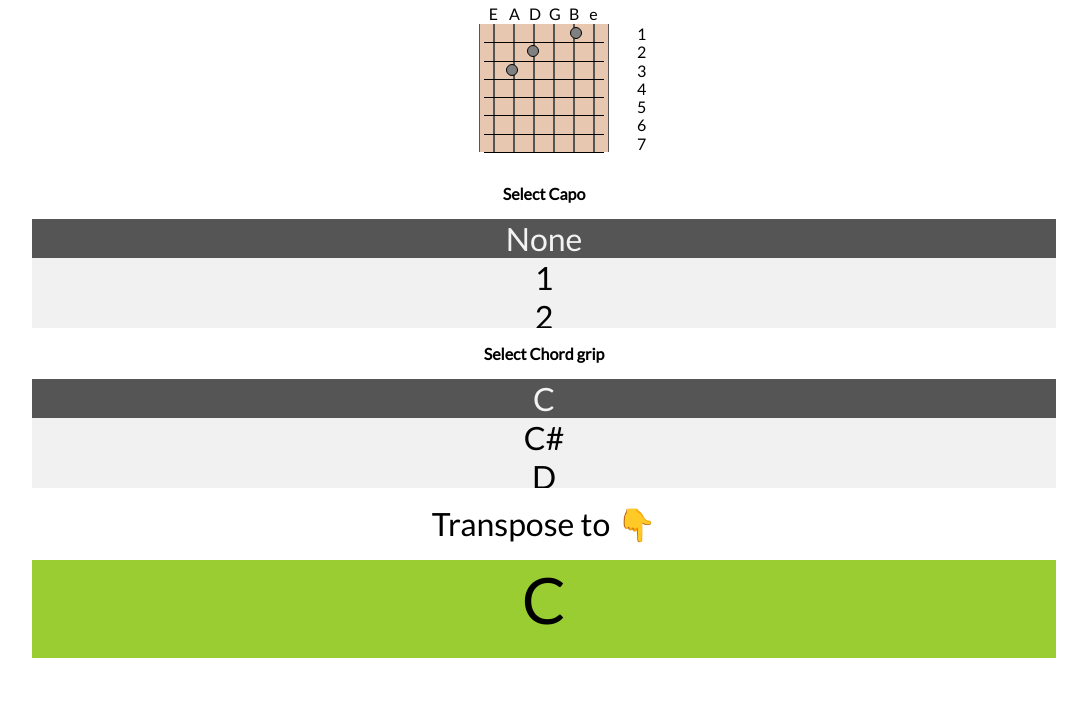
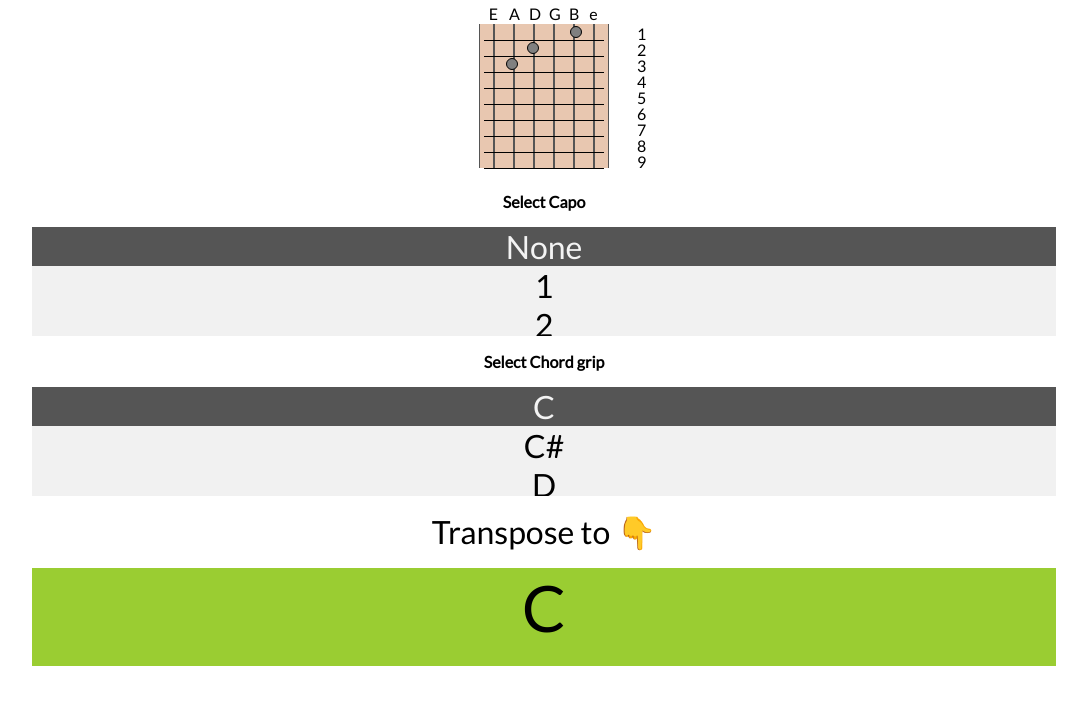
Before and after one commit to thedann/capo-transposer, a React (Create React App) app: page / in a window 1280 px wide. Shown: the top 704 px of the page, without its empty margins (96-1183 px from the left). Built offline with nearby package versions, Linux system fonts and the light colour scheme.

Commit message:
fix for D# chord

```diff
--- a/src/App.tsx
+++ b/src/App.tsx
@@ -19,7 +19,7 @@ const MainWrapper = styled.div`
   flex-direction: column;
   width: 100%;
   justify-content: center;
-  padding-top: 0.5rem;
+  padding-top: 1rem;
 
   @media ${MediaQueries.aboveTablet} {
     width: 80%;
--- a/src/Components/GuitarNeck.tsx
+++ b/src/Components/GuitarNeck.tsx
@@ -16,7 +16,7 @@ const Container = styled.div`
 
 const Neck = styled.div`
   width: 8rem;
-  height: 8rem;
+  height: 9rem;
   display: flex;
   flex-direction: column;
   justify-content: space-between;
@@ -57,7 +57,7 @@ const StyledCapoCurve = styled.div`
 `;
 
 const GuitarNeck: FC = () => {
-  const frets: number[] = [1, 2, 3, 4, 5, 6, 7];
+  const frets: number[] = [1, 2, 3, 4, 5, 6, 7, 8, 9];
   const guitarStrings: string[] = ['E', 'A', 'D', 'G', 'B', 'e'];
 
   const { capoFret, currentChord } = useContext(AppContext);
```
